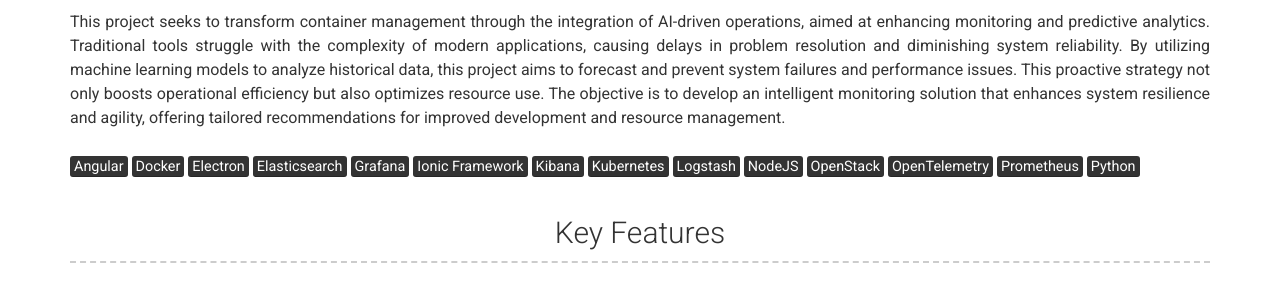
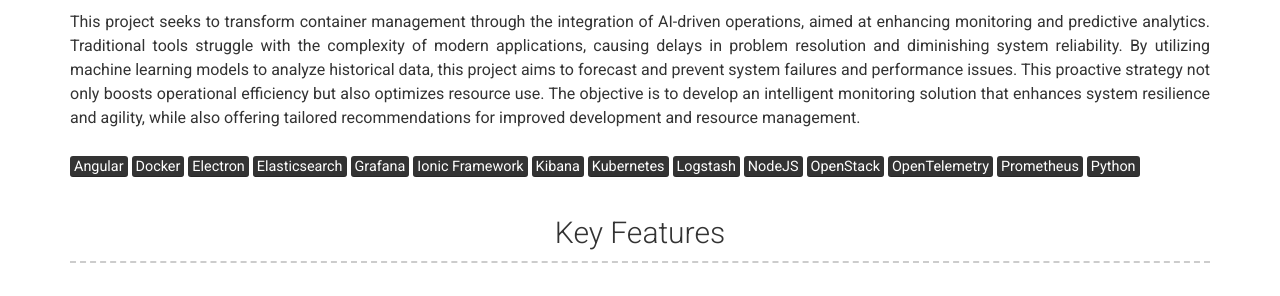
Before and after one commit to APratham/testsite, a Jekyll site: the page built from gh-pages/index.md, in a window 1280 px wide and 900 px high. Shown: the part 405-701 px from the top of the window. Built offline with Jekyll 4.4.1, drawn with Linux system fonts in a browser that asks for light colours; nearby versions of some CDN libraries.

Commit message:
Update _config.yml

```diff
--- a/gh-pages/_config.yml
+++ b/gh-pages/_config.yml
@@ -31,7 +31,7 @@
   By utilizing machine learning models to analyze historical data, this project aims to forecast and prevent
   system failures and performance issues. This proactive strategy not only boosts operational efficiency
   but also optimizes resource use. The objective is to develop an intelligent monitoring solution that
-  enhances system resilience and agility, offering tailored recommendations for improved development
+  enhances system resilience and agility, while also offering tailored recommendations for improved development
   and resource management.
   <br><br>
   <mark>Angular</mark> <mark>Docker</mark> <mark>Electron</mark> <mark>Elasticsearch</mark> <mark>Grafana</mark>
```
